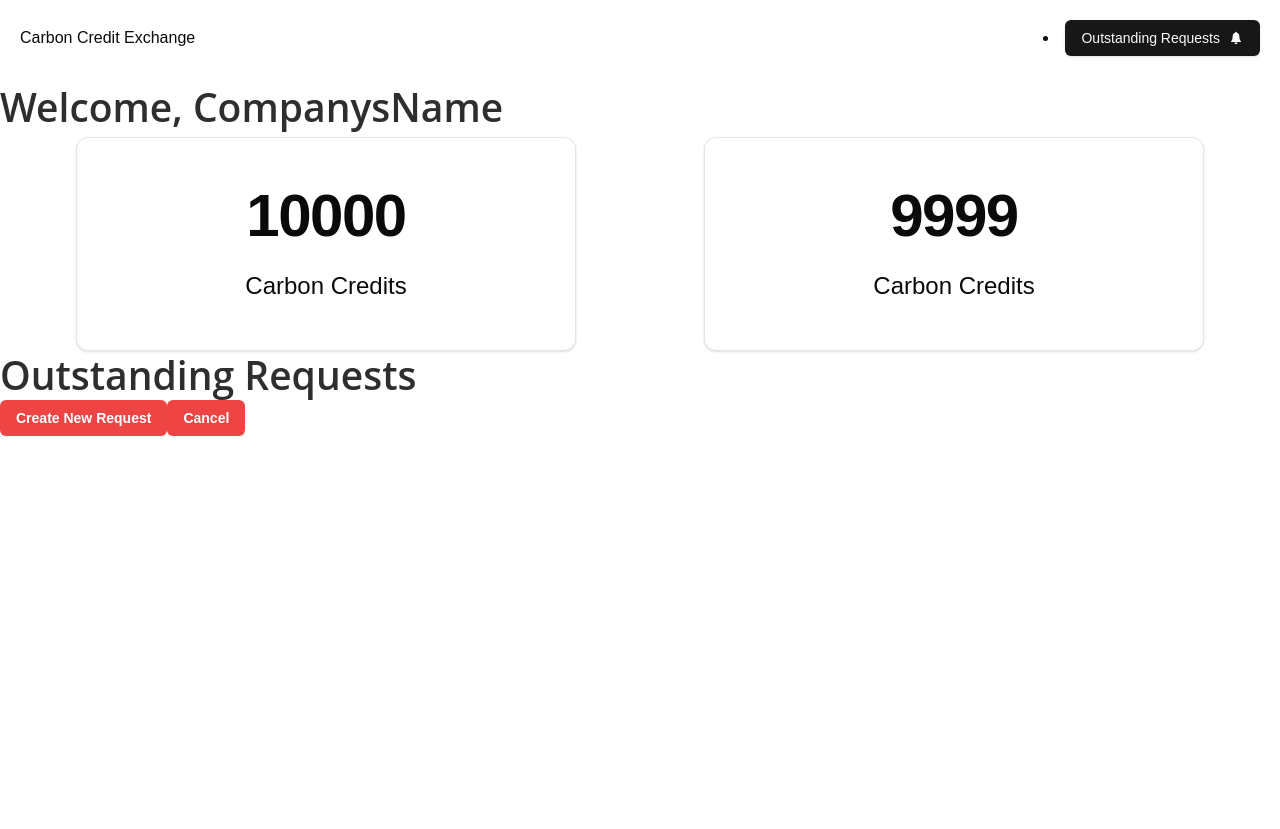
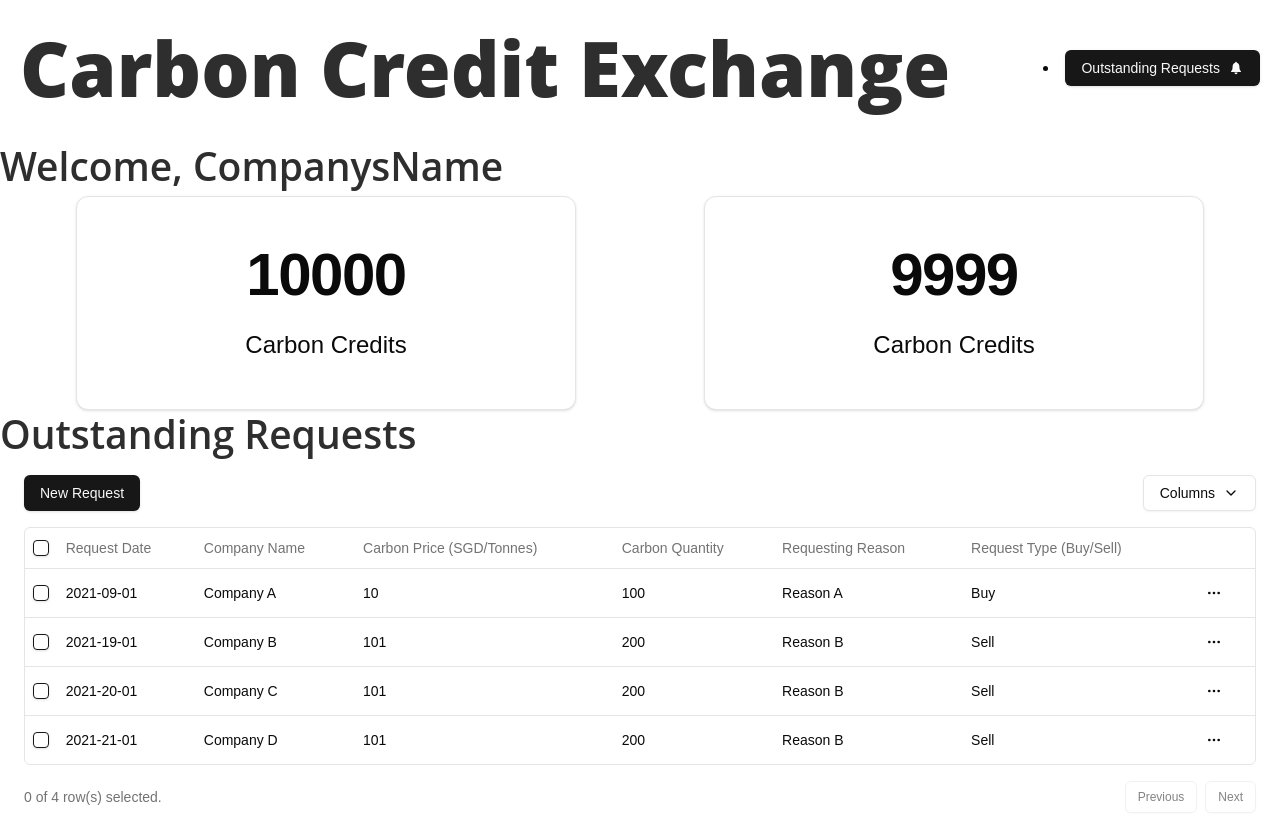
Before and after one commit to xavierkoo/TT1_10, a Next.js app in the folder client/: page /landing-page in a window 1280 px wide. Before the commit the page ends 800 px from the top, so only its background shows below. Built offline with nearby package versions, Linux system fonts and the light colour scheme.

Commit message:
feat: add data table to landing page

```diff
--- a/client/app/landing-page/page.js
+++ b/client/app/landing-page/page.js
@@ -6,6 +6,7 @@ import LandingPageCard from "@/components/landing-page/LandingPageCard";
 import {Button} from '@/components/ui/button';
 import {useRouter} from "next/navigation";
 import { IoIosNotifications } from "react-icons/io";
+import { LandingDataTable } from "@/components/landing-data-table";
 
 import {
     NavigationMenu,
@@ -18,9 +19,9 @@ export default function LandingPage() {
     return (
         <div>
             <div className="flex justify-between items-center w-full p-5">
-                <>
+                <div className="title">
                     Carbon Credit Exchange
-                </>
+                </div>
                 <NavigationMenu className='flex items-end flex-end'>
                     <NavigationMenuItem>
                         <Button onClick={() => router.push('/request-page')}>
@@ -38,11 +39,8 @@ export default function LandingPage() {
                 <LandingPageCard label="Carbon Credits" number="9999"/>
             </div>
             <div className='h2'>Outstanding Requests</div>
-            <div>
-                <div>
-                    <Button variant="red">Create New Request</Button>
-                    <Button variant="red">Cancel</Button>
-                </div>
+            <div className="mx-6">
+                <LandingDataTable />
             </div>
         </div>
     )
```
